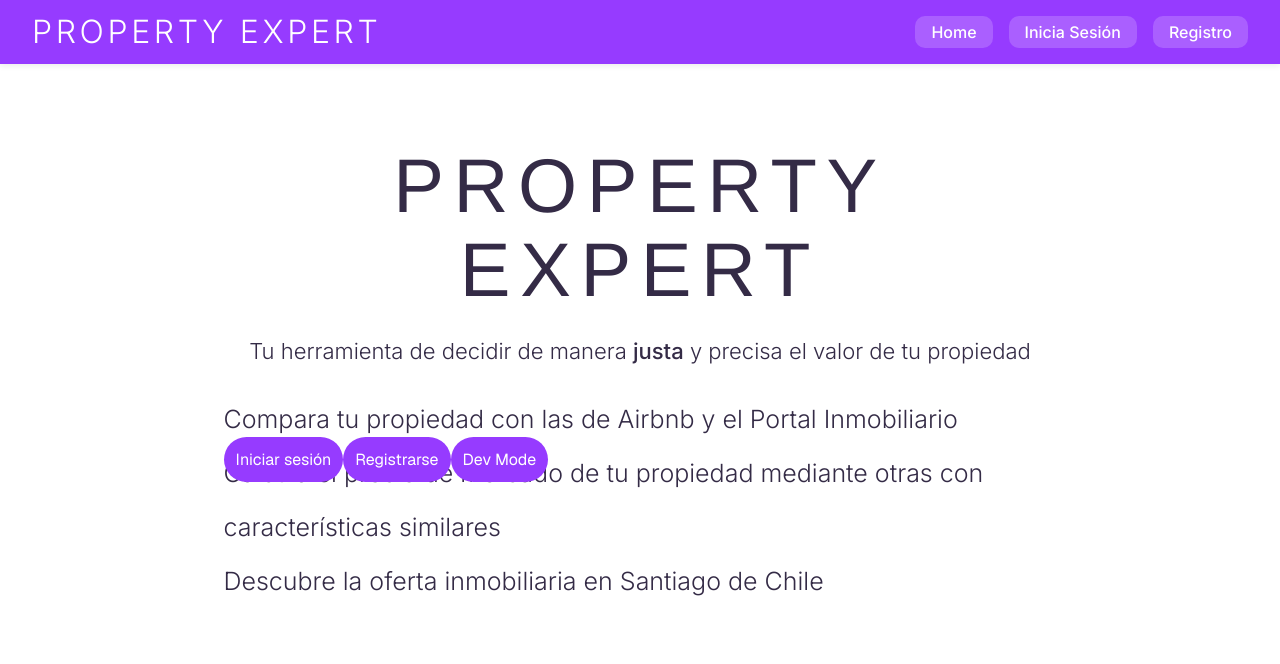
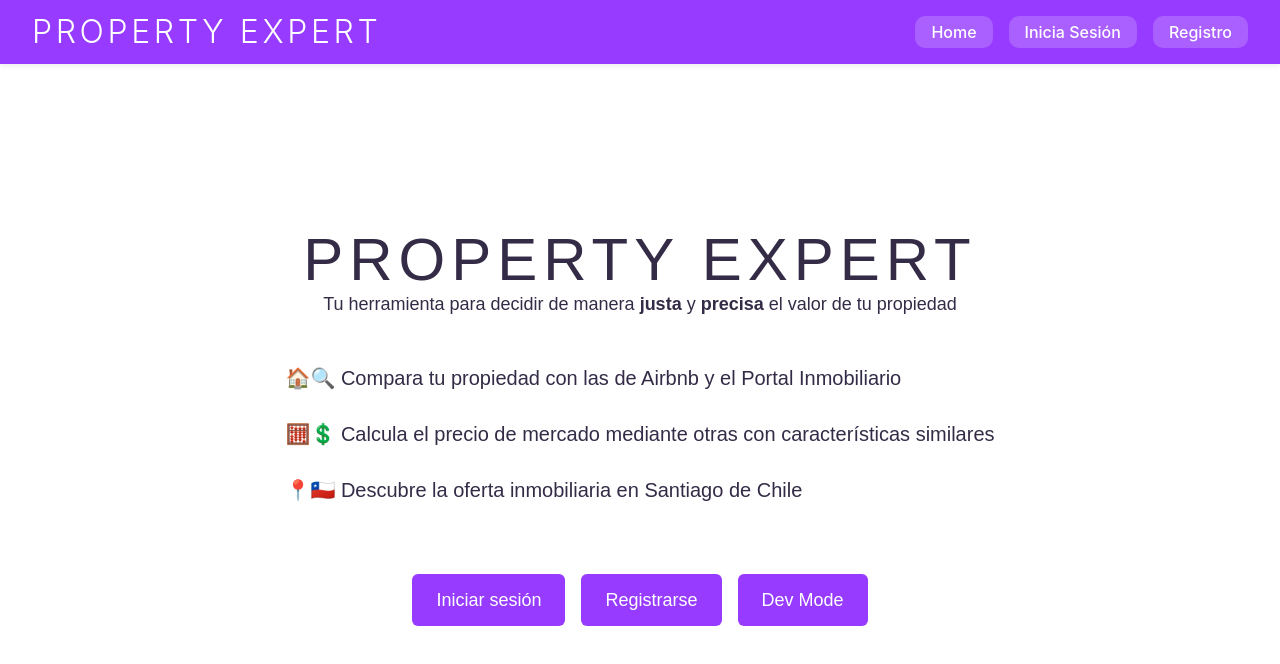
Before and after one commit to Grupo8-GPTI-2025-1/frontend, a Next.js app in the folder property-broker-frontend/: page / in a window 1280 px wide. Shown: the top 664 px of the page. Built offline with nearby package versions, Linux system fonts and the light colour scheme.

Commit message:
styles(landing) espacios

```diff
--- a/property-broker-frontend/src/app/page.tsx
+++ b/property-broker-frontend/src/app/page.tsx
@@ -6,32 +6,30 @@ export default function Home() {
   return (
     <>
       <Navbar />
-      <link href="https://fonts.googleapis.com/css2?family=Inter:wght@300;500&display=swap" rel="stylesheet" />
+      <div className="flex flex-col items-center justify-center min-h-screen px-8 pb-20 pt-12 sm:px-20 font-inter gap-16">
+        <main className="flex flex-col gap-8 items-center max-w-4xl text-center">
+          <h1 className="text-6xl font-light tracking-widest text-[#342B46] -mt-10">PROPERTY EXPERT</h1>
 
-      <div className="flex flex-col items-center justify-start min-h-screen px-8 py-20 gap-16 sm:p-20 font-[family-name:var(--font-geist-sans)]">
-        <main className="flex flex-col gap-8 items-center sm:items-start">
-          <div className="landing-text" style={styles["landing-text"]}>
-            <div className="text-wrapper-5" style={styles["property-expert-logo"]}>
-              PROPERTY EXPERT
-            </div>
-            <br />
-            <div className="div" style={styles.bajada}>
-              Tu herramienta de decidir de manera <b>justa</b> y precisa el valor de tu propiedad
-            </div>
-            <br />
-            <div className="unordered-list" style={styles["unordered-list"]}>
-              <ul>
-                <li>Compara tu propiedad con las de Airbnb y el Portal Inmobiliario</li>
-                <li>Calcula el precio de mercado de tu propiedad mediante otras con características similares</li>
-                <li>Descubre la oferta inmobiliaria en Santiago de Chile</li>
-              </ul>
-            </div>
-          </div>
+          <p className="text-base sm:text-lg text-[#342B46] font-light -mt-8 pt-0">
+            Tu herramienta para decidir de manera <b className="font-black">justa</b> y <b className="font-black">precisa</b> el valor de tu propiedad
+          </p>
 
-          <div className="button-or-button">
-            <Link href="/login" className="primary-button">Iniciar sesión</Link>
-            <Link href="/register" className="primary-button">Registrarse</Link>
-            <Link href="/home" className="primary-button">Dev Mode</Link>
+          <ul className="text-lg sm:text-xl text-[#342B46] font-light list-none text-left leading-[3.5rem]">
+            <li>🏠🔍 Compara tu propiedad con las de Airbnb y el Portal Inmobiliario</li>
+            <li>🧮💲 Calcula el precio de mercado mediante otras con características similares</li>
+            <li>📍🇨🇱 Descubre la oferta inmobiliaria en Santiago de Chile</li>
+          </ul>
+
+          <div className="flex flex-wrap justify-center gap-4 mt-6">
+            <Link href="/login" className="bg-[#963BFF] text-white px-6 py-3 rounded-md text-lg hover:bg-purple-700 transition">
+              Iniciar sesión
+            </Link>
+            <Link href="/register" className="bg-[#963BFF] text-white px-6 py-3 rounded-md text-lg hover:bg-purple-700 transition">
+              Registrarse
+            </Link>
+            <Link href="/home" className="bg-[#963BFF] text-white px-6 py-3 rounded-md text-lg hover:bg-purple-700 transition">
+              Dev Mode
+            </Link>
           </div>
         </main>
       </div>
```
